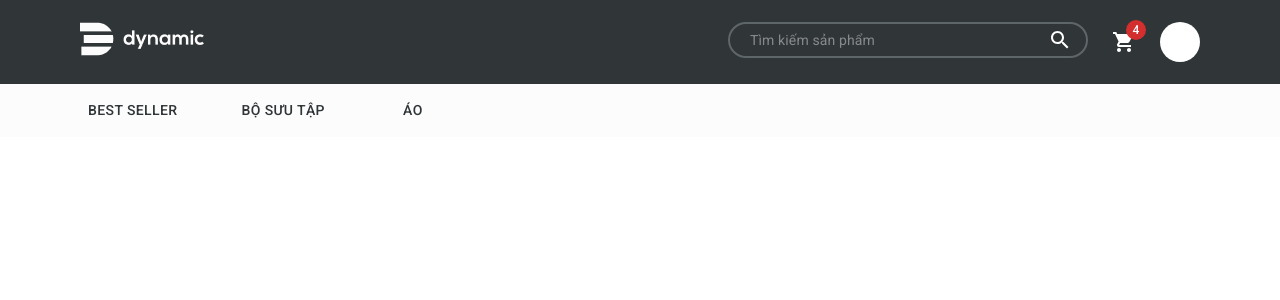
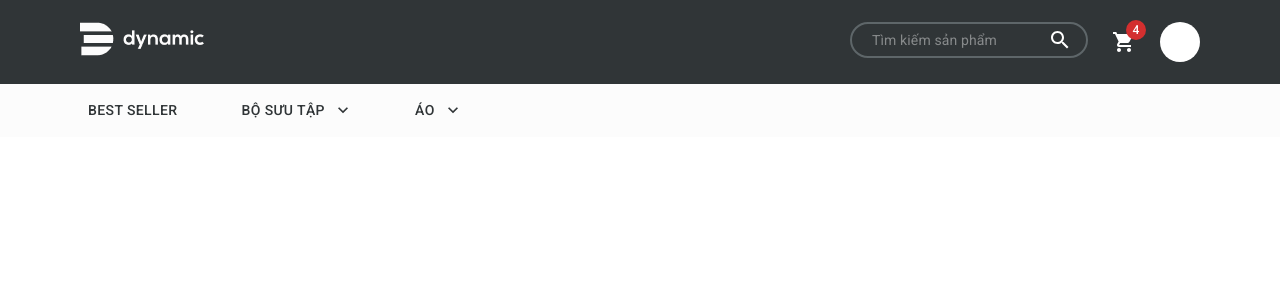
Before and after one commit to 19520280/dynamic-website, a React (Create React App) app: page / in a window 1280 px wide. Shown: the top 300 px of the page. Built offline with nearby package versions, Linux system fonts and the light colour scheme.

Commit message:
Responsive header

```diff
--- a/src/components/Header/Button/MenuButton.js
+++ b/src/components/Buttons/MenuButton.js
@@ -8,21 +8,28 @@ import {
   MenuItem,
   Divider,
   Paper,
+  useTheme,
+  useMediaQuery,
 } from "@mui/material";
+import KeyboardArrowDownIcon from "@mui/icons-material/KeyboardArrowDown";
 
 function MenuButton({ page }) {
+  const theme = useTheme();
+  const isMobile = useMediaQuery(theme.breakpoints.down("md"));
+
+  /* #region  Normal */
   const [anchorEl, setAnchorEl] = useState(null);
-  const open = Boolean(anchorEl);
+  const open = Boolean(anchorEl) && !isMobile;
   const history = useHistory();
 
   const handleOver = (event) => {
-    console.log("Open");
     setAnchorEl(event.currentTarget);
   };
   const handleClose = () => {
-    console.log("Close");
     setAnchorEl(null);
   };
+  /* #endregion */
+
 
   //   const handleClick =(path) =>{
   //     handleClose();
@@ -37,6 +44,7 @@ function MenuButton({ page }) {
         aria-haspopup="true"
         // onClick={}
         onMouseOver={handleOver}
+        endIcon={(page.menu.length && !isMobile) ? <KeyboardArrowDownIcon /> : null}
       >
         {page.title}
       </Button>
--- a/src/components/Header/Navbar.js
+++ b/src/components/Header/Navbar.js
@@ -10,12 +10,13 @@ import {
 } from "@mui/material";
 import MenuIcon from "@mui/icons-material/Menu";
 import { pages } from "../../dataSources/Pages";
-import MenuButton from "./Button/MenuButton";
+import MenuButton from "../Buttons/MenuButton";
 
 function Navbar() {
   const theme = useTheme();
   const isMobile = useMediaQuery(theme.breakpoints.down("md"));
 
+  /* #region  responsive */
   const [openMenu, setOpenMenu] = useState(false);
   const handleOpenMenu = () => {
     setOpenMenu(!openMenu);
@@ -49,6 +50,8 @@ function Navbar() {
       }
     }
   };
+  /* #endregion */
+
   return (
     <Box
       sx={{
--- a/src/components/Header/Topbar.js
+++ b/src/components/Header/Topbar.js
@@ -18,10 +18,10 @@ import {
 function Topbar() {
   return (
     <Stack direction="row" className="topbar">
-      <Box component="div" sx={{ display: "inline", flex: 2 }}>
+      <Box component="div" sx={{ display: "inline", flex: 1 }}>
         <img src={Logo} />
       </Box>
-      <Stack direction="row" spacing={2} sx={{ flex: 1 }}>
+      <Stack direction="row" spacing={2} sx={{ flex: 2 }}  justifyContent="flex-end">
         <Box component="form" noValidate autoComplete="off">
           <TextField
             focused
@@ -36,7 +36,7 @@ function Topbar() {
                 color: "white",
                 borderRadius: "30px",
                 height: "36px",
-                width: "360px",
+                width: "auto",
                 fontSize: "14px",
                 padding: "8px",
               },
```
